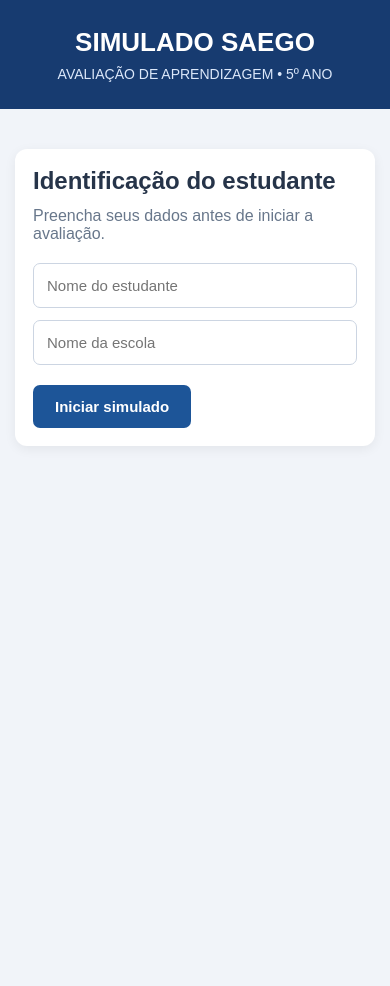
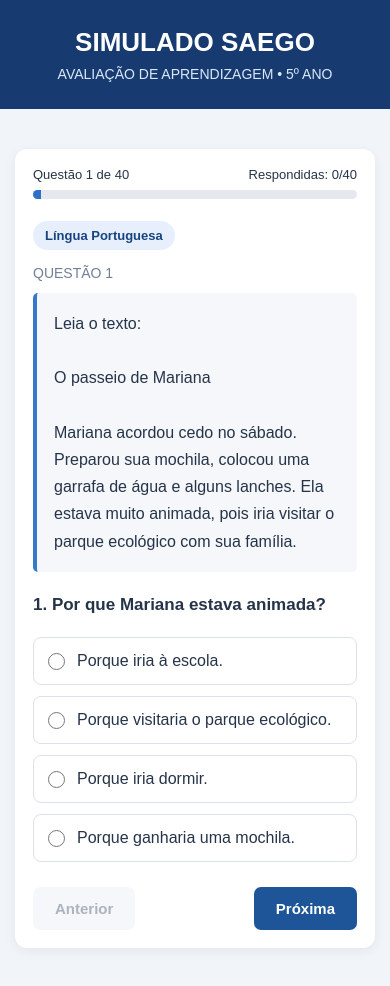
Before and after one commit to moreira6/simulado, a plain HTML site: page index.html in a window 390 px wide. Before the commit the page ends 844 px from the top, so only its background shows below. Drawn offline with Linux system fonts and the light colour scheme.

Commit message:
Refactor HTML structure and styles for quiz page

```diff
--- a/index.html
+++ b/index.html
@@ -5,6 +5,7 @@
 <meta charset="UTF-8">
 <meta name="viewport" content="width=device-width, initial-scale=1.0">
 <title>Simulado SAEGO - 5º Ano</title>
+
 <style>
 *{box-sizing:border-box;margin:0;padding:0}
 body{font-family:Arial,sans-serif;background:#f1f4f9;color:#263449}
@@ -13,8 +14,6 @@ header h1{font-size:26px;margin-bottom:8px}
 header p{color:#dce8fa;font-size:14px}
 .container{max-width:850px;margin:25px auto;padding:15px}
 .card{background:white;border-radius:12px;padding:25px;box-shadow:0 3px 12px #00000010;margin-bottom:20px}
-.info{display:grid;grid-template-columns:1fr 1fr;gap:12px;margin:20px 0}
-.info input,.answer-input{width:100%;padding:13px;border:1px solid #ccd5e2;border-radius:7px;font-size:15px}
 .section{display:inline-block;background:#e7effc;color:#17447f;padding:7px 12px;border-radius:20px;font-size:13px;font-weight:bold;margin-bottom:15px}
 .progress-info{display:flex;justify-content:space-between;font-size:13px;margin-bottom:8px}
 .progress{height:9px;background:#e5e9ef;border-radius:10px;overflow:hidden;margin-bottom:22px}
@@ -22,13 +21,13 @@ header p{color:#dce8fa;font-size:14px}
 .question-number{color:#718096;font-size:14px;margin-bottom:12px}
 .question{font-size:19px;line-height:1.5;font-weight:bold;margin-bottom:20px}
 .support{background:#f5f7fa;border-left:4px solid #3678c9;padding:17px;border-radius:5px;line-height:1.7;margin-bottom:20px;white-space:pre-line}
-.options{display:flex;flex-direction:column;gap:11px}
-.option{display:flex;align-items:center;gap:12px;padding:14px;border:1px solid #dce2eb;border-radius:8px;cursor:pointer;transition:.2s}
+.option{display:flex;align-items:center;gap:12px;padding:14px;border:1px solid #dce2eb;border-radius:8px;cursor:pointer;transition:.2s;margin-bottom:11px}
 .option:hover{background:#f0f5fc;border-color:#3678c9}
 .option.selected{background:#e7f0ff;border-color:#3678c9}
 .option input{accent-color:#245b9f;width:17px;height:17px}
 .match-item{display:grid;grid-template-columns:1fr 1fr;align-items:center;gap:12px;padding:12px;border-bottom:1px solid #eee}
 .match-item select{padding:10px;border-radius:7px;border:1px solid #ccd5e2;width:100%;background:white}
+.answer-input{width:100%;padding:13px;border:1px solid #ccd5e2;border-radius:7px;font-size:15px}
 .buttons{display:flex;justify-content:space-between;gap:10px;margin-top:25px}
 button{border:none;border-radius:7px;padding:13px 22px;font-size:15px;font-weight:bold;cursor:pointer}
 .primary{background:#1d5598;color:white}
@@ -44,7 +43,6 @@ button:disabled{opacity:.4;cursor:not-allowed}
 .correct{color:#16804a;font-weight:bold}
 .wrong{color:#c03939;font-weight:bold}
 @media(max-width:550px){
-.info{grid-template-columns:1fr}
 .card{padding:18px}
 .question{font-size:17px}
 .match-item{grid-template-columns:1fr}
@@ -62,27 +60,22 @@ button:disabled{opacity:.4;cursor:not-allowed}
 
 <div class="container">
 
-<div class="card" id="identification">
-<h2>Identificação do estudante</h2>
-<p style="margin:12px 0;color:#68778b">Preencha seus dados antes de iniciar a avaliação.</p>
-<div class="info">
-<input id="student" placeholder="Nome do estudante">
-<input id="school" placeholder="Nome da escola">
-</div>
-<button class="primary" onclick="startQuiz()">Iniciar simulado</button>
-</div>
-
-<div class="card" id="quiz" style="display:none">
+<div class="card" id="quiz">
 <div class="progress-info">
 <span id="progressText"></span>
 <span id="answeredText"></span>
 </div>
-<div class="progress"><div class="progress-bar" id="progressBar"></div></div>
+
+<div class="progress">
+<div class="progress-bar" id="progressBar"></div>
+</div>
+
 <span class="section" id="subject"></span>
 <div class="question-number" id="number"></div>
 <div class="support" id="support" style="display:none"></div>
 <div class="question" id="question"></div>
 <div id="answerArea"></div>
+
 <div class="buttons">
 <button class="secondary" id="prev" onclick="navigate(-1)">Anterior</button>
 <button class="primary" id="next" onclick="navigate(1)">Próxima</button>
@@ -91,19 +84,40 @@ button:disabled{opacity:.4;cursor:not-allowed}
 
 <div class="card" id="result">
 <h2 style="text-align:center">Resultado do simulado</h2>
+
 <div class="result-score" id="score"></div>
 <p style="text-align:center;margin-bottom:25px" id="message"></p>
 
 <div class="result-details">
-<div class="result-box">Língua Portuguesa<strong id="portScore"></strong><small>de 20 questões</small></div>
-<div class="result-box">Matemática<strong id="mathScore"></strong><small>de 20 questões</small></div>
-<div class="result-box">Acertos<strong id="hits"></strong></div>
-<div class="result-box">Erros<strong id="errors"></strong></div>
+<div class="result-box">
+Língua Portuguesa
+<strong id="portScore"></strong>
+<small>de 20 questões</small>
+</div>
+
+<div class="result-box">
+Matemática
+<strong id="mathScore"></strong>
+<small>de 20 questões</small>
+</div>
+
+<div class="result-box">
+Acertos
+<strong id="hits"></strong>
+</div>
+
+<div class="result-box">
+Erros
+<strong id="errors"></strong>
+</div>
 </div>
 
 <h3 style="margin-top:30px;margin-bottom:15px">Correção das questões</h3>
 <div id="review"></div>
-<button class="primary" style="margin-top:20px" onclick="location.reload()">Fazer novamente</button>
+
+<button class="primary" style="margin-top:20px" onclick="location.reload()">
+Fazer novamente
+</button>
 </div>
 
 </div>
@@ -135,7 +149,8 @@ a:["acordou"]
 subject:"Língua Portuguesa",type:"mc",
 support:"'Pedro correu rapidamente para não perder o ônibus.'",
 q:"4. A palavra 'rapidamente' indica:",
-options:["Um lugar.","Uma característica de Pedro.","Como Pedro correu.","Uma pessoa."],a:2
+options:["Um lugar.","Uma característica de Pedro.","Como Pedro correu.","Uma pessoa."],
+a:2
 },
 {
 subject:"Língua Portuguesa",type:"match",
@@ -148,7 +163,8 @@ a:[0,1,2,3]
 subject:"Língua Portuguesa",type:"mc",
 support:"Leia:\n\nA formiga e a pomba\n\nUma formiga caiu em um riacho e começou a se debater. Uma pomba, que estava em uma árvore próxima, deixou cair uma folha na água. A formiga subiu na folha e conseguiu chegar à margem.",
 q:"6. Qual é a principal mensagem dessa história?",
-options:["Devemos ajudar quem precisa.","Não devemos sair de casa.","As formigas não sabem nadar.","As pombas não gostam de árvores."],a:0
+options:["Devemos ajudar quem precisa.","Não devemos sair de casa.","As formigas não sabem nadar.","As pombas não gostam de árvores."],
+a:0
 },
 {
 subject:"Língua Portuguesa",type:"fill",
@@ -158,7 +174,8 @@ a:["animais"]
 {
 subject:"Língua Portuguesa",type:"mc",
 q:"8. Qual alternativa apresenta uma frase com pontuação correta?",
-options:["Maria você trouxe o livro.","Maria, você trouxe o livro?","Maria você, trouxe o livro.","Maria você trouxe, o livro?"],a:1
+options:["Maria você trouxe o livro.","Maria, você trouxe o livro?","Maria você, trouxe o livro.","Maria você trouxe, o livro?"],
+a:1
 },
 {
 subject:"Língua Portuguesa",type:"tf",
@@ -169,7 +186,8 @@ options:["Verdadeiro","Falso"],a:0
 subject:"Língua Portuguesa",type:"mc",
 support:"Leia:\n\n'As nuvens cobriram o céu e, pouco depois, começou a chover. As pessoas correram para procurar abrigo.'",
 q:"10. O que fez as pessoas procurarem abrigo?",
-options:["O aparecimento do sol.","O início da chuva.","O fim da tarde.","O vento fraco."],a:1
+options:["O aparecimento do sol.","O início da chuva.","O fim da tarde.","O vento fraco."],
+a:1
 },
 {
 subject:"Língua Portuguesa",type:"mc",
@@ -223,7 +241,8 @@ options:["Verdadeiro","Falso"],a:1
 subject:"Língua Portuguesa",type:"mc",
 support:"Leia:\n\nO lixo e o meio ambiente\n\nSeparar os resíduos é uma atitude importante para preservar o meio ambiente. Materiais como papel, plástico, vidro e metal podem ser encaminhados para a reciclagem. Essa prática ajuda a diminuir a quantidade de lixo descartado na natureza.",
 q:"20. Qual é o assunto principal do texto?",
-options:["A importância dos animais.","A preservação do meio ambiente por meio da reciclagem.","A fabricação de brinquedos.","A importância das escolas."],a:1
+options:["A importância dos animais.","A preservação do meio ambiente por meio da reciclagem.","A fabricação de brinquedos.","A importância das escolas."],
+a:1
 },
 
 /* MATEMÁTICA: 21 A 40 */
@@ -351,17 +370,6 @@ if(q.type==="fill"){
 return typeof a==="string"&&a.trim()!=="";
 }
 return a!==null;
-}
-
-function startQuiz(){
-const name=document.getElementById("student").value.trim();
-if(!name){
-alert("Digite o nome do estudante antes de iniciar.");
-return;
-}
-document.getElementById("identification").style.display="none";
-document.getElementById("quiz").style.display="block";
-render();
 }
 
 function updateProgress(){
@@ -567,6 +575,8 @@ review.appendChild(div);
 window.scrollTo(0,0);
 }
 
+render();
+
 </script>
 </body>
 </html>
```
